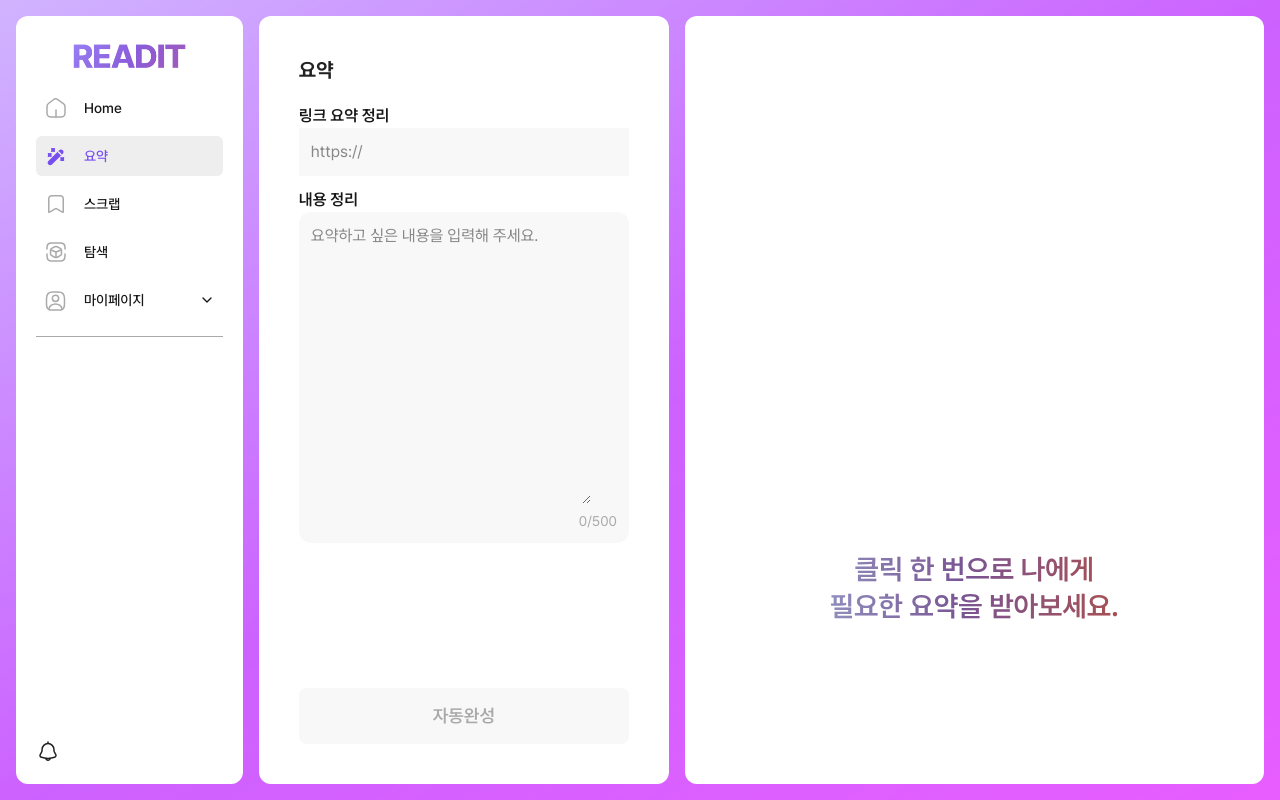
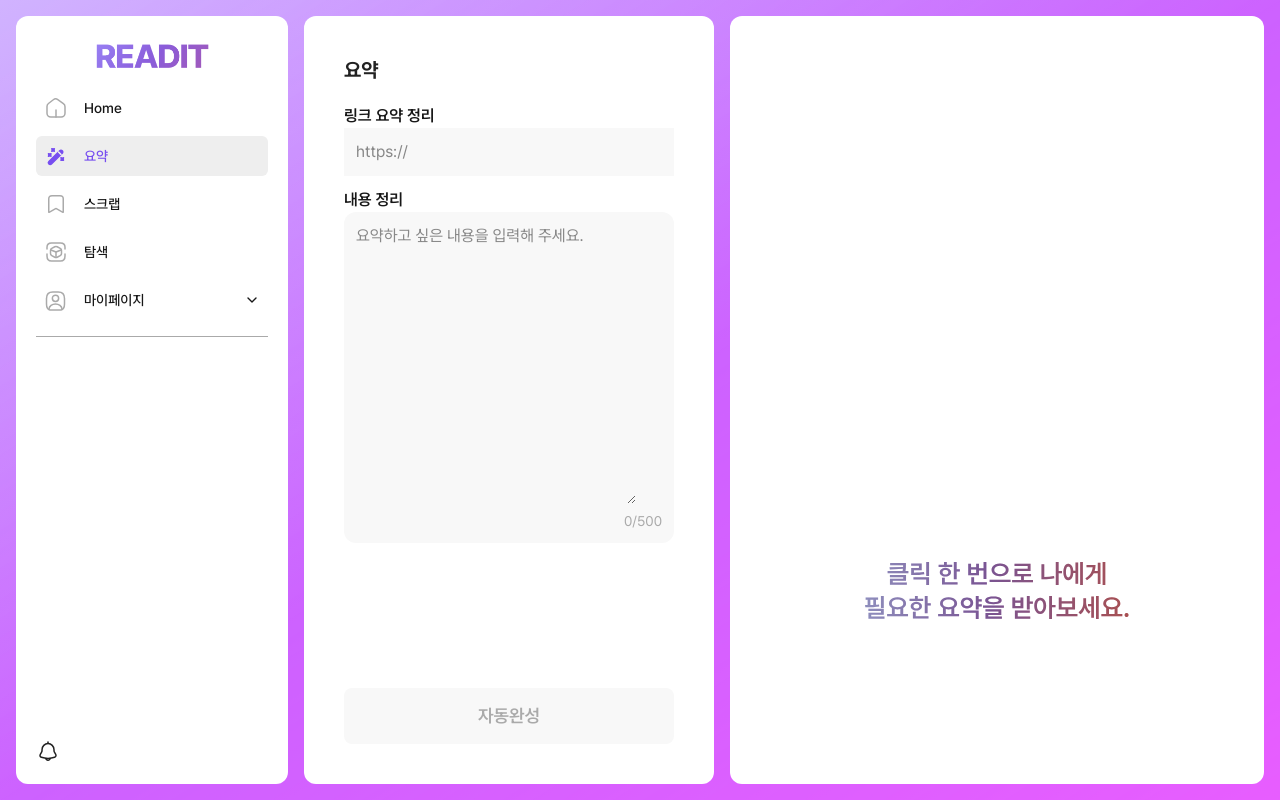
Before and after one commit to MAKE-VALUE-GACHI/3_readIt_frontend, a Next.js app: page /summary in a window 1280 px wide. Built offline with nearby package versions, Linux system fonts and the light colour scheme.

Commit message:
style: add 사이드바 최소너비

```diff
--- a/src/components/common/sidebar/Sidebar.tsx
+++ b/src/components/common/sidebar/Sidebar.tsx
@@ -14,7 +14,7 @@ const Sidebar = () => {
   const [openMyMenu, setOpenMyMenu] = useState(false)
 
   return (
-    <main className="flex h-full w-[272px] flex-col justify-between rounded-xl bg-white p-5">
+    <main className="flex h-full min-w-[272px] flex-col justify-between rounded-xl bg-white p-5">
       <section className="flex flex-col items-center gap-5 pt-2">
         <Image width={114} height={50} src={'/assets/logo.png'} alt="logo" />
         <section className="flex w-full flex-col gap-2">
```
